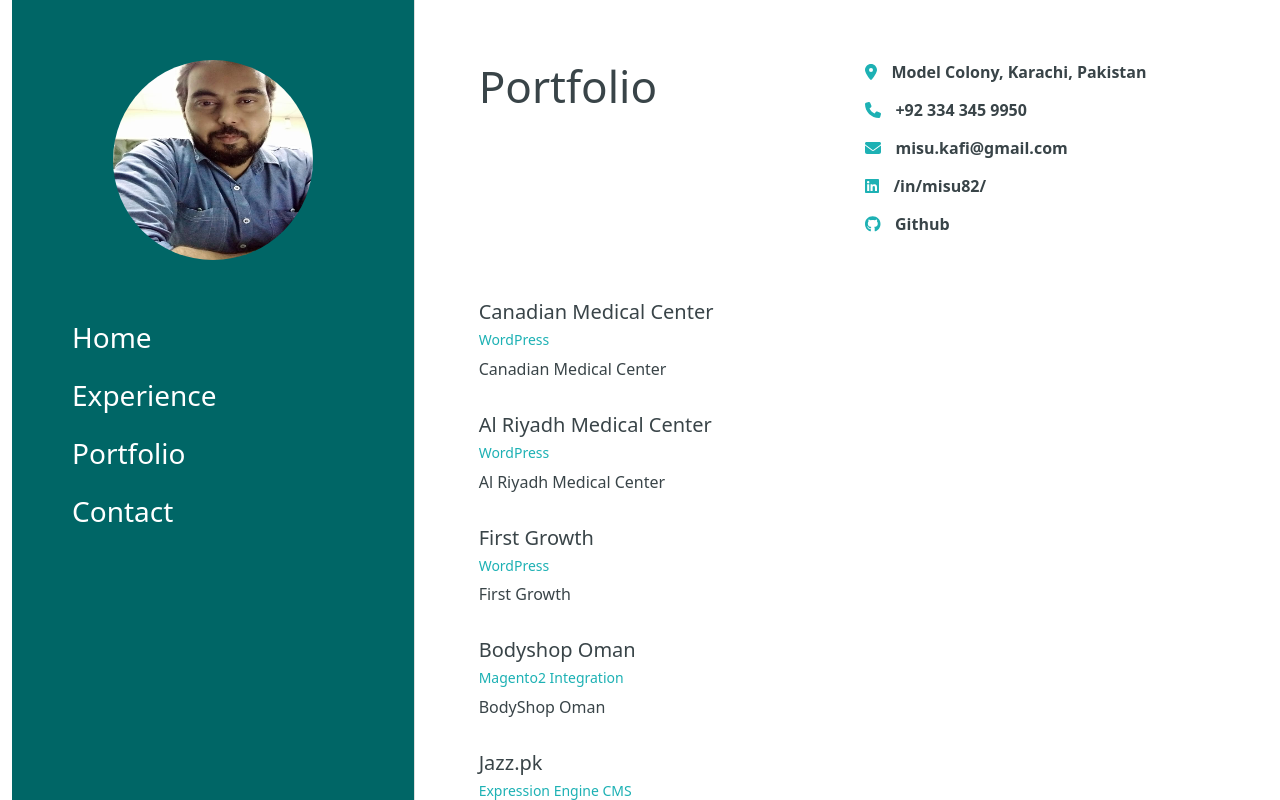
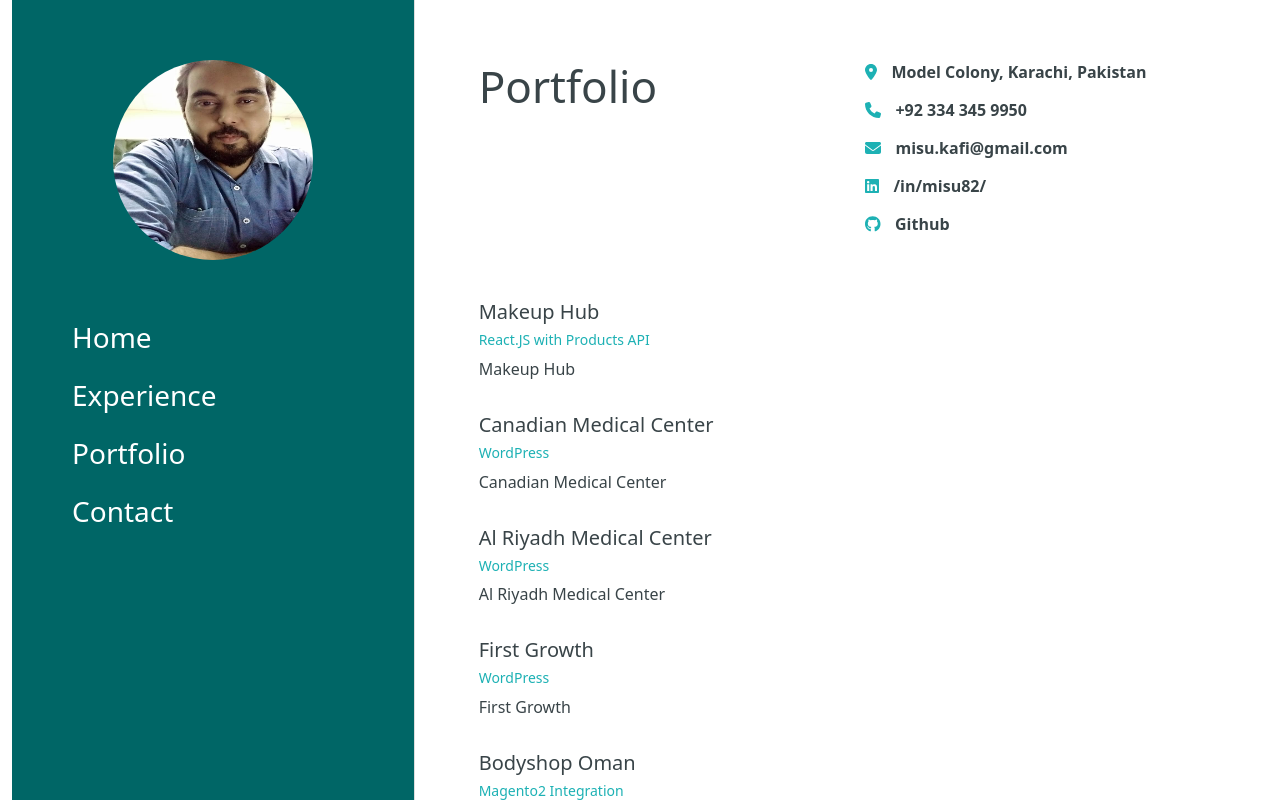
Before and after one commit to MisbahUlHaq1982/react-profile, a React (Create React App) app: page /portfolio in a window 1280 px wide. Built offline with nearby package versions, Linux system fonts and the light colour scheme.

Commit message:
Update project with latest changes Makeup Hub

```diff
--- a/src/pages/portfolio.js
+++ b/src/pages/portfolio.js
@@ -35,6 +35,14 @@
 
 
               <div className='portfolio-wrap'>
+                <div className='row mb-3'>
+                  <div className='col'>
+                    <h3>Makeup Hub</h3>
+                    <h4>React.JS with Products API</h4>
+                    <p><a href='https://makeuphub.vercel.app/' target='_blank' rel='noopener noreferrer'>Makeup Hub</a></p>
+                  </div>
+                </div>
+
                 <div className='row mb-3'>
                   <div className='col'>
                     <h3>Canadian Medical Center </h3>
```
